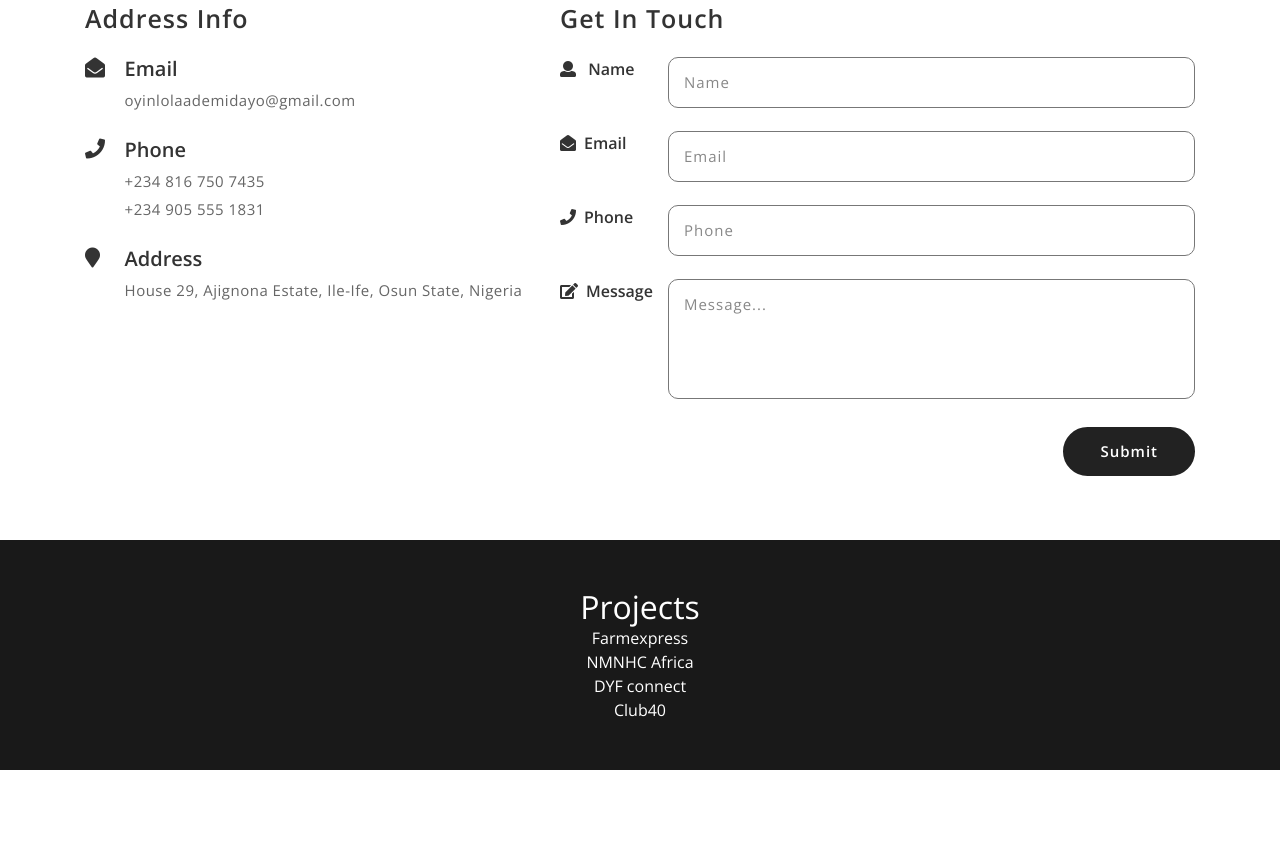
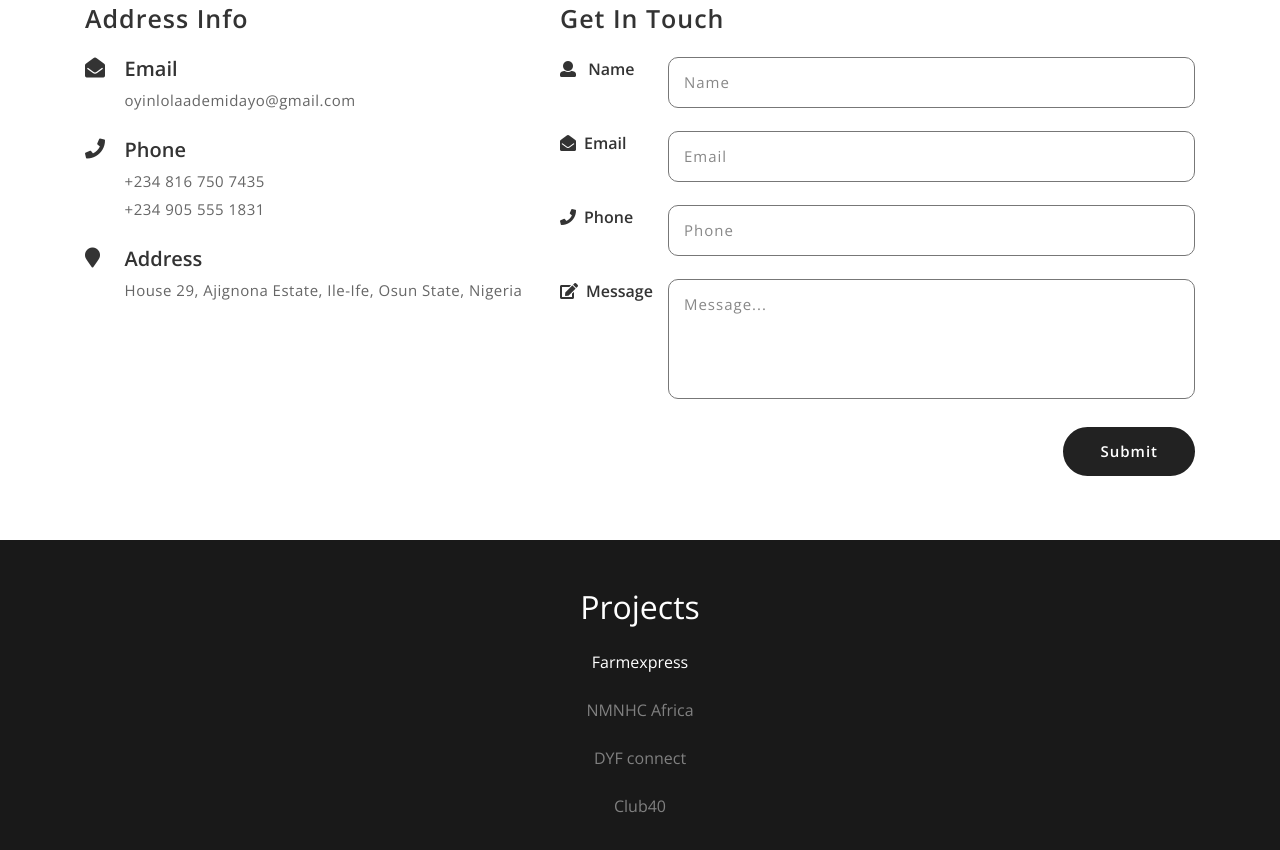
Before and after one commit to Dayo-Oyinlola/adedayo.github.io, a plain HTML site: page index.html in a window 1280 px wide. Shown: the part 1920-2770 px from the top of the page. Before the commit the page ends 2690 px from the top, so only its background shows below. Drawn offline with nearby package versions, Linux system fonts and the light colour scheme.

Commit message:
Update index.html

```diff
--- a/index.html
+++ b/index.html
@@ -469,11 +469,11 @@
 			<div class="agile-grid-left agile-grid-right text-center">
 
 					<ul>
-						<h2 style="color:white;">Projects</h2>
-						<a href="www.farmexpress.herokuapp.com" style="color:white;">Farmexpress</a><br>
-						<a href="www.nmnhc.africa" style="color:white;">NMNHC Africa</a><br>
-						<a href="www.dyfconnect.ng" style="color:white;">DYF connect</a><br>
-						<a href="www.club40.com.ng" style="color:white;">Club40</a><br>
+						<h2 style="color:white;">Projects</h2><br>
+						<a href="www.farmexpress.herokuapp.com" style="color:white;">Farmexpress</a><br><br>
+						<a href="www.nmnhc.africa" style="color:grey;">NMNHC Africa</a><br><br>
+						<a href="www.dyfconnect.ng" style="color:grey;">DYF connect</a><br><br>
+						<a href="www.club40.com.ng" style="color:grey;">Club40</a><br><br>
 					</ul>
 
 			</div>
```
